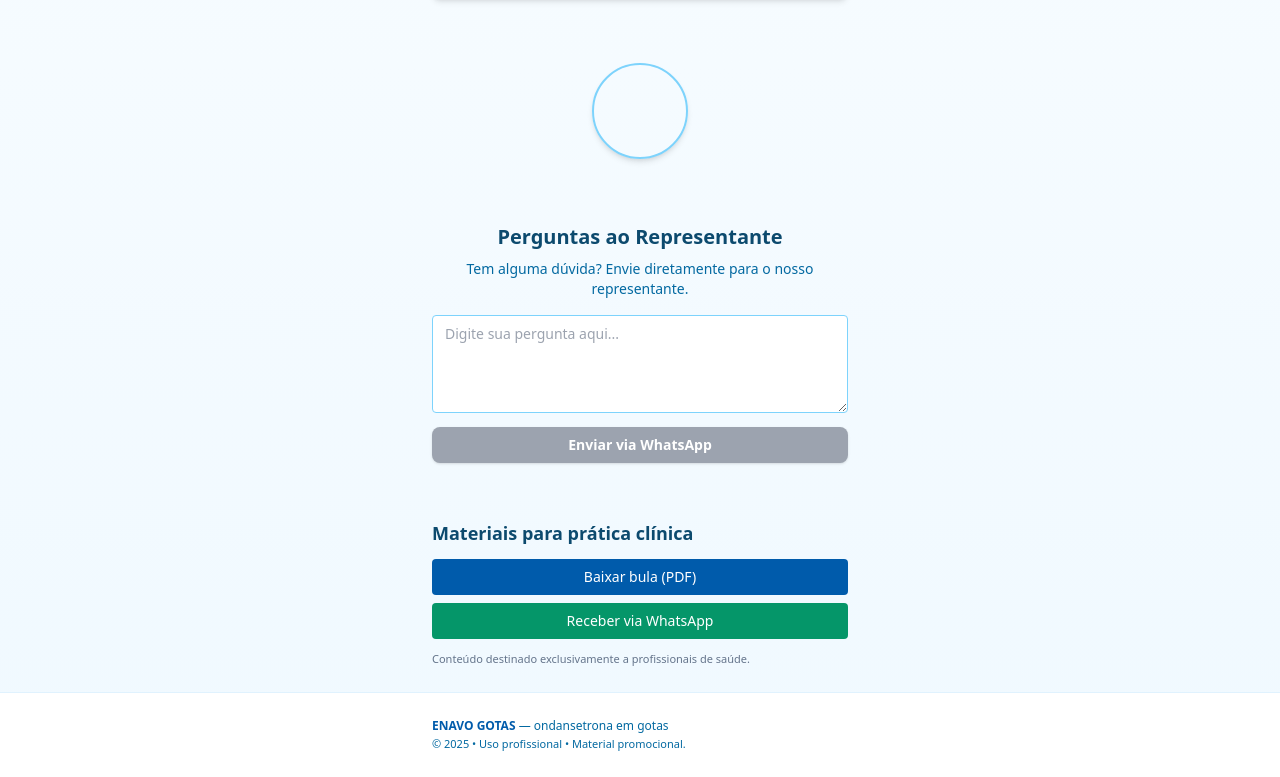
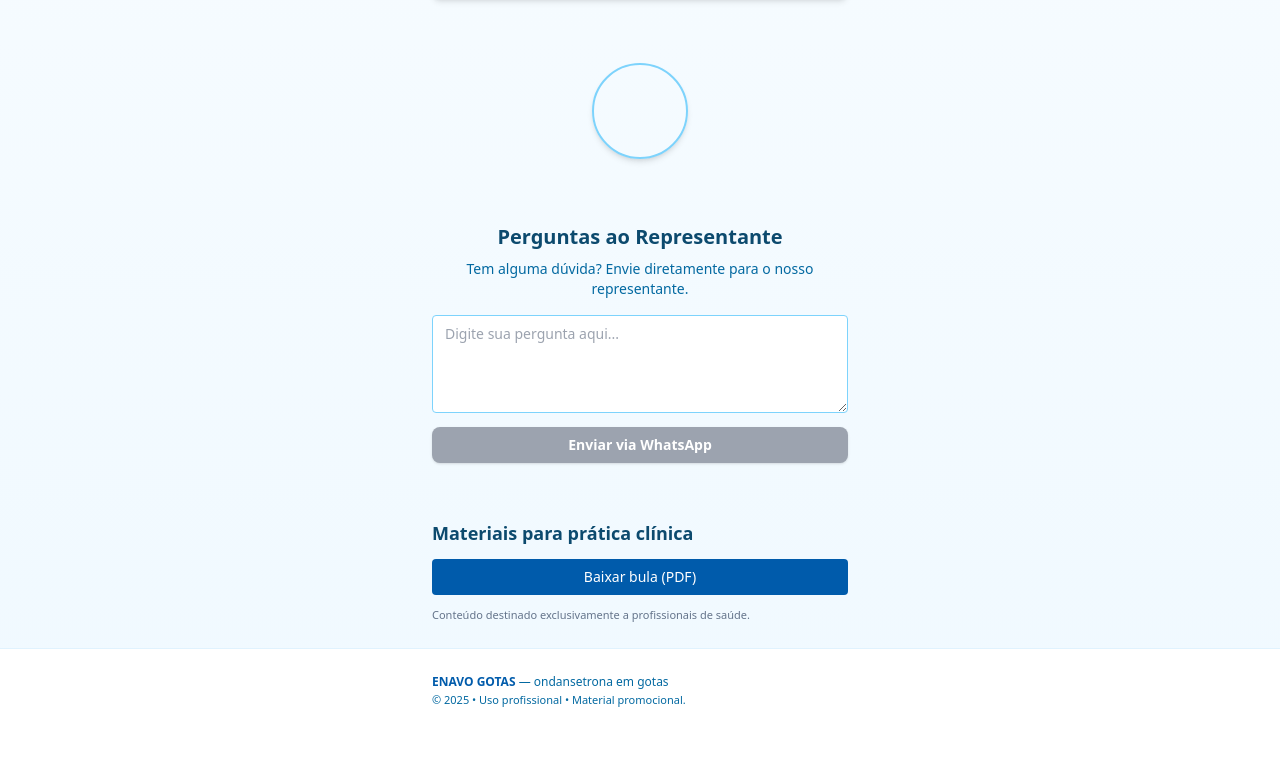
Before and after one commit to leonardogusso/enavo-gotas, a React (Create React App) app: page / in a window 1280 px wide. Shown: the part 1361-2138 px from the top of the page. After the commit the page ends 2094 px from the top, so only its background shows below. Built offline with nearby package versions, Linux system fonts and the light colour scheme; grey boxes are pictures that could not be loaded.

Commit message:
Update CallToAction.js

```diff
--- a/src/components/CallToAction.js
+++ b/src/components/CallToAction.js
@@ -1,12 +1,13 @@
+// src/components/CallToAction.js
 import React from 'react';
 
 export function CallToAction() {
   return (
     <section id="cta" className="mx-auto max-w-md px-4 py-6">
       <h3 className="text-lg font-semibold text-sky-900">Materiais para prática clínica</h3>
-      <div className="mt-3 flex flex-col gap-2">
-        <a href="/bula-enavo.pdf" className="px-4 py-2 bg-emsblue text-white rounded text-center text-sm">Baixar bula (PDF)</a>
-        <a href="https://wa.me/5500000000000?text=Quero+receber+materiais+do+Enavo+Gotas" target="_blank" rel="noreferrer" className="px-4 py-2 bg-emerald-600 text-white rounded text-center text-sm">Receber via WhatsApp</a>
+      <div className="mt-3">
+        {/* O botão de receber via WhatsApp foi removido */}
+        <a href="/bula-enavo.pdf" className="px-4 py-2 bg-emsblue text-white rounded text-center text-sm block">Baixar bula (PDF)</a>
       </div>
       <p className="mt-3 text-[11px] text-slate-500">Conteúdo destinado exclusivamente a profissionais de saúde.</p>
     </section>
```
